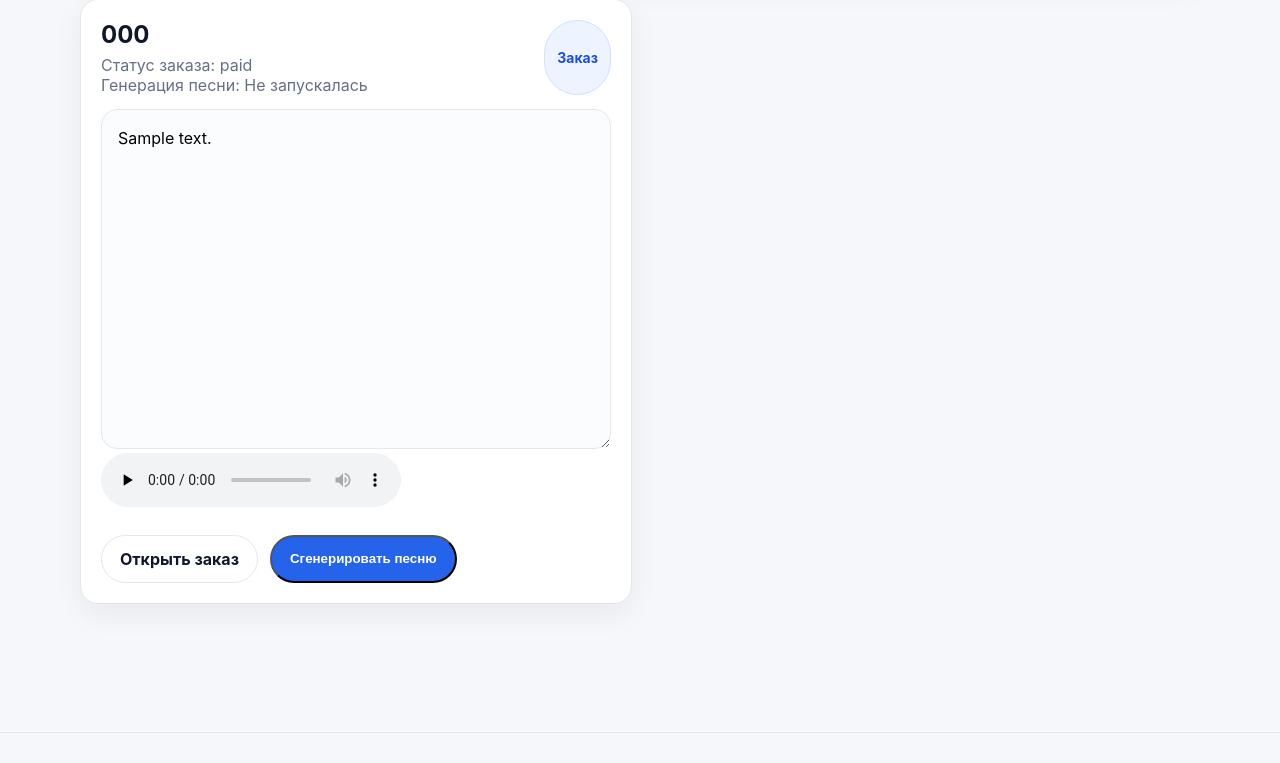
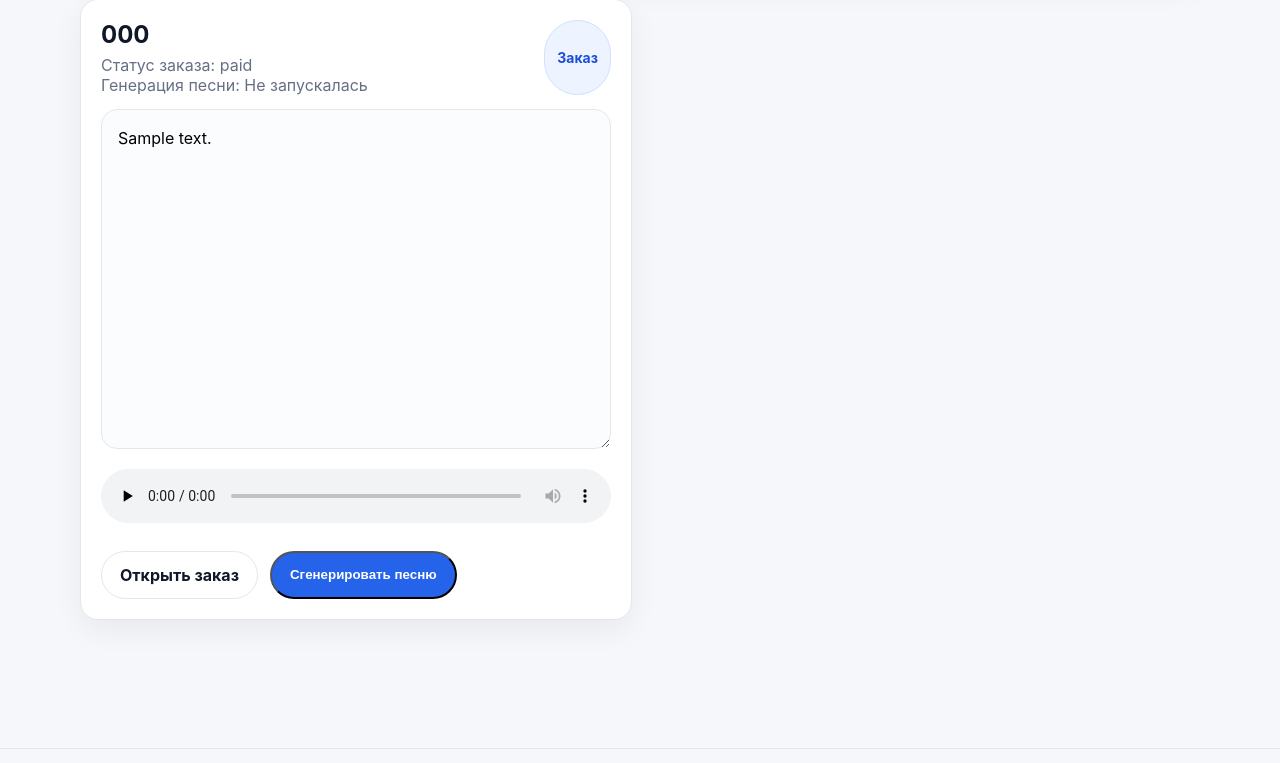
Before and after one commit to mikhailantonovdigital-dev/musicmemoire-web, a FastAPI app: page /account/ in a window 1280 px wide. Shown: the part 381-1144 px from the top of the page. Run offline with FastAPI, Linux system fonts and the light colour scheme; the visitor is signed in with stand-in values (Sample User, id 1); tables that the repository leaves empty hold one stand-in row (values such as "Sample post"); parts of the project's set-up code (start-up, migrations or seed data) failed here and were passed over; some libraries are stand-ins or nearby versions.

Commit message:
Update styles.css

```diff
--- a/app/static/css/styles.css
+++ b/app/static/css/styles.css
@@ -572,3 +572,7 @@ h2 {
   font: inherit;
   background: #fff;
 }
+.audio-player {
+  width: 100%;
+  margin-top: 16px;
+}
```
